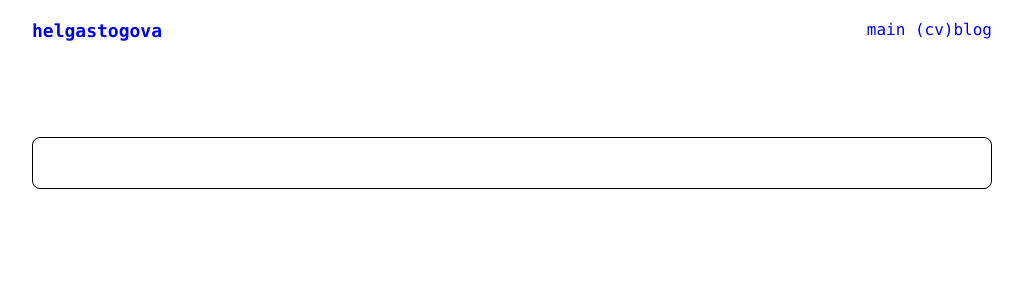
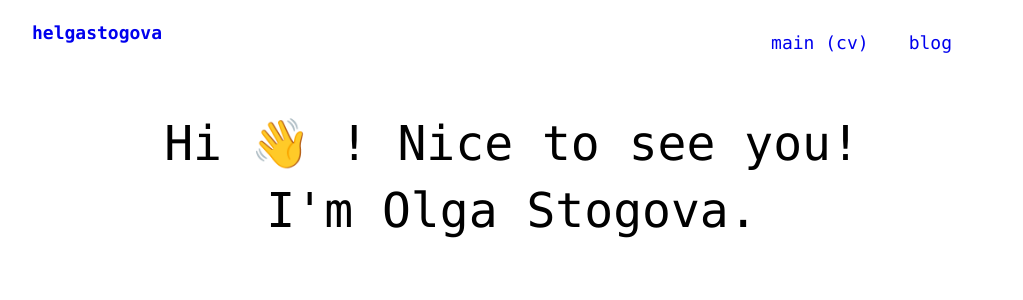
Before and after one commit to helgastogova/customize-ui, a Next.js app: page / in a window 1280 px wide. Shown: the top 300 px of the page, without its empty margins (128-1151 px from the left). Built offline with nearby package versions, Linux system fonts and the light colour scheme.

Commit message:
main page title

```diff
--- a/client/components/menu/index.tsx
+++ b/client/components/menu/index.tsx
@@ -5,8 +5,12 @@ import styles from './menu.module.css';
 const Menu: React.FC = () => {
   return (
     <menu className={styles.root}>
-      <Link to="/">main (cv)</Link>
-      <Link to="/blog">blog</Link>
+      <Link to="/" className={styles.root}>
+        main (cv)
+      </Link>
+      <Link to="/blog" className={styles.root}>
+        blog
+      </Link>
     </menu>
   );
 };
--- a/client/components/menu/menu.module.css
+++ b/client/components/menu/menu.module.css
@@ -1,2 +1,4 @@
 .root {
+  margin: 0 10px;
+  padding: 10px;
 }
--- a/client/ui/text/index.tsx
+++ b/client/ui/text/index.tsx
@@ -8,9 +8,9 @@ import {Size} from '../types';
 export interface TextProps extends HTMLAttributes<HTMLParagraphElement> {
   bold?: boolean;
   align?: 'center' | 'right';
-  tagName?: 'p' | 'div' | 'h1' | 'h2';
+  tagName?: 'p' | 'div' | 'h1' | 'h2' | 'h3' | 'h4' | 'h5' | 'h6' | 'span';
   size?: Size;
-  children: React.ReactChild;
+  children: React.ReactNode;
 }
 
 const Text: React.FC<TextProps> = ({
--- a/client/ui/text/text.module.css
+++ b/client/ui/text/text.module.css
@@ -30,6 +30,10 @@
   font-size: 46px;
 }
 
+.size-48 {
+  font-size: 48px;
+}
+
 .size-76 {
   font-size: 76px;
 }
--- a/client/ui/types.ts
+++ b/client/ui/types.ts
@@ -1,3 +1,3 @@
-export type Size = '14' | '16' | '18' | '32' | '46' | '76'
+export type Size = '14' | '16' | '18' | '32' | '46' | '48' | '76';
 
-export type Design = 'primary' | 'secondary'
+export type Design = 'primary' | 'secondary';
--- a/package.json
+++ b/package.json
@@ -46,7 +46,7 @@
     "date-fns": "^2.21.3",
     "gray-matter": "^4.0.3",
     "jest": "^26.6.3",
-    "prettier": "2.3.0",
+    "prettier": "2.3.2",
     "remark": "^13.0.0",
     "remark-html": "^13.0.1",
     "tslint": "^6.1.3",
--- a/pages/index.tsx
+++ b/pages/index.tsx
@@ -4,6 +4,7 @@ import {useQuery} from '@apollo/client';
 import BaseLayout from '@components/layout/baseLayout';
 import Loader from '@ui/loader';
 import ContentInner from '@ui/contentInner';
+import Text from '@ui/text';
 
 import Wizard from '@components/wizard';
 
@@ -14,10 +15,13 @@ export default function Home() {
     <BaseLayout>
       <div className={styles.container}>
         <Head>
-          <title>Customize UI</title>
+          <title>Helgastogova</title>
           <link rel="icon" href="/favicon.ico" />
         </Head>
-        <Wizard />
+        <Text size="48" align="center">
+          Hi 👋 ! Nice to see you! <br />
+          I'm Olga Stogova.
+        </Text>
       </div>
     </BaseLayout>
   );
--- a/styles/globals.css
+++ b/styles/globals.css
@@ -7,7 +7,8 @@ html {
 }
 
 body {
-  font-size: 16px;
+  font-size: 18px;
+  line-height: 1.4;
   background: #fff;
   font-family: Menlo, Monaco, 'Courier New', monospace;
 }
```
Also changed, not shown: 1 other file (tests, documents, lock files or other folders).
